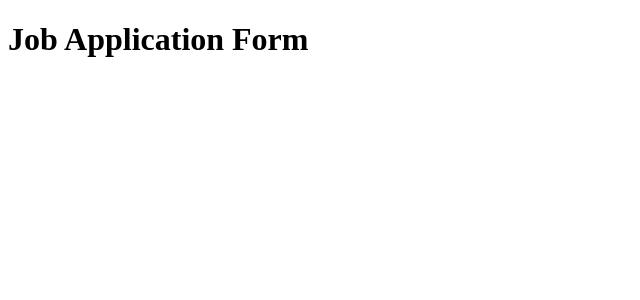
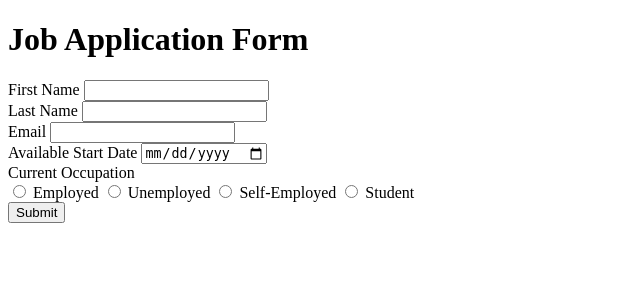
Before and after one commit to Gordon-Burns/job_application_flask, a Flask app: page / in a window 1280 px wide. Shown: the top 300 px of the page, without its empty margins (0-640 px from the left). Run offline with Flask 3, Linux system fonts and the light colour scheme.

Commit message:
built base functions for form

```diff
--- a/templates/index.html
+++ b/templates/index.html
@@ -6,7 +6,39 @@
     </head>
     <body>
     <h1>Job Application Form</h1>
-
+    <form>
+        <div>
+            <label for="first_name">First Name</label>
+            <input type="text" id="first_name" name="first_name" required>
+        </div>
+        <div>
+            <label for="last_name">Last Name</label>
+            <input type="text" id="last_name" name="last_name" required>
+        </div>
+        <div>
+            <label for="email">Email</label>
+            <input type="email" id="email" name="email" required>
+        </div>
+        <div>
+            <label for="date">Available Start Date</label>
+            <input type="date" id="date" name="date" required>
+        </div>
+        <div>
+            <label>Current Occupation</label>
+            <br>
+            <div id = "occupation">
+                <input type="radio" id="employed" name="occupation" required>
+                <label for="employed">Employed</label>
+                <input type="radio" id="unemployed" name="occupation" required>
+                <label for="unemployed">Unemployed</label>
+                <input type="radio" id="self-employed" name="occupation" required>
+                <label for="self-employed">Self-Employed</label>
+                <input type="radio" id="student" name="occupation" required>
+                <label for="student">Student</label>
+            </div>
+        </div>
+        <button id="button">Submit</button>
+    </form>
     </body>
 
 </html>
```
Also changed, not shown: 1 other file.
